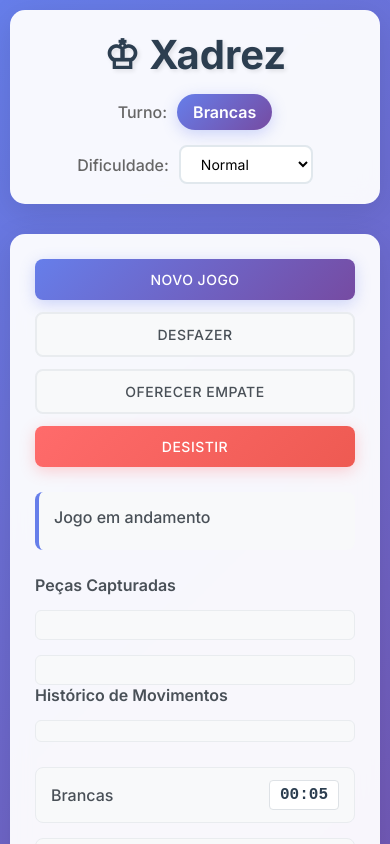
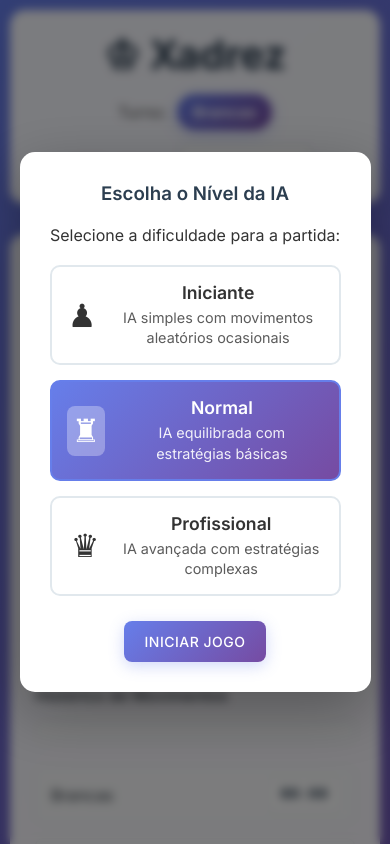
Before and after one commit to rafaelmendoncadev/Xadrez, a plain HTML site: page index.html in a window 390 px wide. Shown: the top 844 px of the page. Drawn offline with Linux system fonts and the light colour scheme.

Commit message:
fix: Corrigido bug das pretas sempre vencerem e implementada seleção de nível
- Corrigida função de avaliação do tabuleiro (perspectiva do jogador branco)
- Corrigidas funções de avaliação posicional, mobilidade e atividade
- Implementado modal de seleção de nível no início e novo jogo
- Adicionados estilos CSS para o modal de seleção
- Modificado construtor para aguardar seleção de nível
- Implementadas funções para gerenciar seleção e início de jogo
- Corrigida lógica de avaliação para evitar viés para as pretas

```diff
--- a/chess.js
+++ b/chess.js
@@ -3,7 +3,7 @@ class ChessGame {
     constructor() {
         this.board = this.initializeBoard();
         this.currentPlayer = 'white';
-        this.gameState = 'playing';
+        this.gameState = 'waiting'; // Aguardando seleção de nível
         this.selectedSquare = null;
         this.validMoves = [];
         this.moveHistory = [];
@@ -13,11 +13,11 @@ class ChessGame {
         this.timers = { white: 0, black: 0 };
         this.timerInterval = null;
         this.isAIThinking = false;
+        this.selectedLevel = null;
 
         this.initializeUI();
         this.setupEventListeners();
-        this.startTimer();
-        this.updateDisplay();
+        this.showLevelSelection();
     }
 
     // Inicialização do tabuleiro
@@ -817,7 +817,8 @@ class ChessGame {
                 const piece = board[row][col];
                 if (piece) {
                     const value = pieceValues[piece.type];
-                    score += piece.color === 'black' ? value : -value;
+                    // Corrigido: perspectiva do jogador branco (positivo = vantagem branca)
+                    score += piece.color === 'white' ? value : -value;
                 }
             }
         }
@@ -846,7 +847,8 @@ class ChessGame {
         for (const [row, col] of centerSquares) {
             const piece = board[row][col];
             if (piece) {
-                score += piece.color === 'black' ? 15 : -15;
+                // Corrigido: perspectiva do jogador branco
+                score += piece.color === 'white' ? 15 : -15;
             }
         }
 
@@ -879,7 +881,8 @@ class ChessGame {
                 const piece = board[row][col];
                 if (piece) {
                     const moves = this.getValidMovesForPiece(row, col, piece, board);
-                    score += piece.color === 'black' ? moves.length * 2 : -moves.length * 2;
+                    // Corrigido: perspectiva do jogador branco
+                    score += piece.color === 'white' ? moves.length * 2 : -moves.length * 2;
                 }
             }
         }
@@ -904,10 +907,13 @@ class ChessGame {
             }
 
             if (!hasWhitePawn && !hasBlackPawn) {
-                // Coluna completamente aberta
-                score += 10;
+                // Coluna completamente aberta - neutro
+                score += 0;
             } else if (!hasBlackPawn) {
-                // Coluna semi-aberta para as pretas
+                // Coluna semi-aberta para as pretas - vantagem para as pretas
+                score -= 5;
+            } else if (!hasWhitePawn) {
+                // Coluna semi-aberta para as brancas - vantagem para as brancas
                 score += 5;
             }
         }
@@ -923,10 +929,10 @@ class ChessGame {
             for (let col = 0; col < 8; col++) {
                 const piece = board[row][col];
                 if (piece && piece.type === 'pawn') {
-                    if (piece.color === 'black') {
-                        score += (7 - row) * 5; // Peões pretos avançam para cima
+                    if (piece.color === 'white') {
+                        score += (7 - row) * 5; // Peões brancos avançam para baixo
                     } else {
-                        score -= row * 5; // Peões brancos avançam para baixo
+                        score -= row * 5; // Peões pretos avançam para cima
                     }
                 }
             }
@@ -1004,12 +1010,13 @@ class ChessGame {
                 const piece = board[row][col];
                 if (piece && piece.type !== 'pawn' && piece.type !== 'king') {
                     const moves = this.getValidMovesForPiece(row, col, piece, board);
-                    score += piece.color === 'black' ? moves.length * 3 : -moves.length * 3;
+                    // Corrigido: perspectiva do jogador branco
+                    score += piece.color === 'white' ? moves.length * 3 : -moves.length * 3;
 
                     // Bônus para peças no centro
                     const centerDistance = Math.abs(row - 3.5) + Math.abs(col - 3.5);
                     if (centerDistance < 3) {
-                        score += piece.color === 'black' ? 5 : -5;
+                        score += piece.color === 'white' ? 5 : -5;
                     }
                 }
             }
@@ -1192,19 +1199,8 @@ class ChessGame {
 
     // Controles do jogo
     newGame() {
-        this.board = this.initializeBoard();
-        this.currentPlayer = 'white';
-        this.gameState = 'playing';
-        this.selectedSquare = null;
-        this.validMoves = [];
-        this.moveHistory = [];
-        this.capturedPieces = { white: [], black: [] };
-        this.lastMove = null;
-        this.timers = { white: 0, black: 0 };
-
-        this.clearAllHighlights();
-        this.updateDisplay();
-        this.updateGameStatus('Jogo em andamento');
+        // Mostrar seleção de nível para novo jogo
+        this.showLevelSelectionForNewGame();
     }
 
     undoMove() {
@@ -1270,6 +1266,81 @@ class ChessGame {
     updateGameStatus(message) {
         document.getElementById('game-status').textContent = message;
     }
+
+    // Mostrar modal de seleção de nível
+    showLevelSelection() {
+        document.getElementById('level-modal').classList.remove('hidden');
+        this.setupLevelSelectionListeners();
+    }
+
+    // Configurar listeners para seleção de nível
+    setupLevelSelectionListeners() {
+        // Seleção de nível
+        document.querySelectorAll('.level-option').forEach(option => {
+            option.addEventListener('click', () => {
+                // Remover seleção anterior
+                document.querySelectorAll('.level-option').forEach(opt => {
+                    opt.classList.remove('selected');
+                });
+
+                // Selecionar novo nível
+                option.classList.add('selected');
+                this.selectedLevel = option.dataset.level;
+            });
+        });
+
+        // Botão iniciar jogo
+        document.getElementById('start-game').addEventListener('click', () => {
+            if (this.selectedLevel) {
+                this.startGameWithLevel(this.selectedLevel);
+            }
+        });
+
+        // Selecionar nível normal por padrão
+        document.querySelector('.level-option[data-level="normal"]').classList.add('selected');
+        this.selectedLevel = 'normal';
+    }
+
+    // Iniciar jogo com nível selecionado
+    startGameWithLevel(level) {
+        this.difficulty = level;
+        this.gameState = 'playing';
+
+        // Resetar tabuleiro e estado do jogo
+        this.board = this.initializeBoard();
+        this.currentPlayer = 'white';
+        this.selectedSquare = null;
+        this.validMoves = [];
+        this.moveHistory = [];
+        this.capturedPieces = { white: [], black: [] };
+        this.lastMove = null;
+        this.timers = { white: 0, black: 0 };
+
+        // Atualizar seletor de dificuldade no header
+        document.getElementById('difficulty').value = level;
+
+        // Esconder modal
+        document.getElementById('level-modal').classList.add('hidden');
+
+        // Inicializar jogo
+        this.clearAllHighlights();
+        this.startTimer();
+        this.updateDisplay();
+        this.updateGameStatus('Jogo em andamento');
+    }
+
+    // Mostrar seleção de nível para novo jogo
+    showLevelSelectionForNewGame() {
+        // Resetar seleção
+        document.querySelectorAll('.level-option').forEach(opt => {
+            opt.classList.remove('selected');
+        });
+        document.querySelector('.level-option[data-level="normal"]').classList.add('selected');
+        this.selectedLevel = 'normal';
+
+        // Mostrar modal
+        document.getElementById('level-modal').classList.remove('hidden');
+    }
 }
 
 // Inicializar o jogo quando a página carregar
--- a/index.html
+++ b/index.html
@@ -119,6 +119,40 @@
         </div>
     </div>
 
+    <!-- Modal para seleção de nível -->
+    <div id="level-modal" class="modal">
+        <div class="modal-content">
+            <h3>Escolha o Nível da IA</h3>
+            <p>Selecione a dificuldade para a partida:</p>
+            <div class="level-options">
+                <div class="level-option" data-level="beginner">
+                    <div class="level-icon">♟</div>
+                    <div class="level-info">
+                        <h4>Iniciante</h4>
+                        <p>IA simples com movimentos aleatórios ocasionais</p>
+                    </div>
+                </div>
+                <div class="level-option" data-level="normal">
+                    <div class="level-icon">♜</div>
+                    <div class="level-info">
+                        <h4>Normal</h4>
+                        <p>IA equilibrada com estratégias básicas</p>
+                    </div>
+                </div>
+                <div class="level-option" data-level="professional">
+                    <div class="level-icon">♛</div>
+                    <div class="level-info">
+                        <h4>Profissional</h4>
+                        <p>IA avançada com estratégias complexas</p>
+                    </div>
+                </div>
+            </div>
+            <div class="modal-buttons">
+                <button id="start-game" class="btn btn-primary">Iniciar Jogo</button>
+            </div>
+        </div>
+    </div>
+
     <script src="chess.js"></script>
 </body>
 </html>
--- a/styles.css
+++ b/styles.css
@@ -578,3 +578,67 @@ body {
 .move-list::-webkit-scrollbar-thumb:hover {
     background: #a8a8a8;
 }
+
+/* Modal de seleção de nível */
+.level-options {
+    display: flex;
+    flex-direction: column;
+    gap: 15px;
+    margin: 20px 0;
+}
+
+.level-option {
+    display: flex;
+    align-items: center;
+    gap: 15px;
+    padding: 15px;
+    border: 2px solid #e1e8ed;
+    border-radius: 10px;
+    cursor: pointer;
+    transition: all 0.3s ease;
+    background: white;
+}
+
+.level-option:hover {
+    border-color: #667eea;
+    background: #f8f9ff;
+    transform: translateY(-2px);
+    box-shadow: 0 4px 15px rgba(102, 126, 234, 0.1);
+}
+
+.level-option.selected {
+    border-color: #667eea;
+    background: linear-gradient(135deg, #667eea, #764ba2);
+    color: white;
+}
+
+.level-icon {
+    font-size: 2rem;
+    width: 50px;
+    height: 50px;
+    display: flex;
+    align-items: center;
+    justify-content: center;
+    background: rgba(255, 255, 255, 0.2);
+    border-radius: 8px;
+}
+
+.level-option.selected .level-icon {
+    background: rgba(255, 255, 255, 0.3);
+}
+
+.level-info h4 {
+    font-size: 1.1rem;
+    font-weight: 600;
+    margin-bottom: 5px;
+}
+
+.level-info p {
+    font-size: 0.9rem;
+    opacity: 0.8;
+    line-height: 1.4;
+}
+
+.level-option.selected .level-info p {
+    opacity: 0.9;
+}
```
